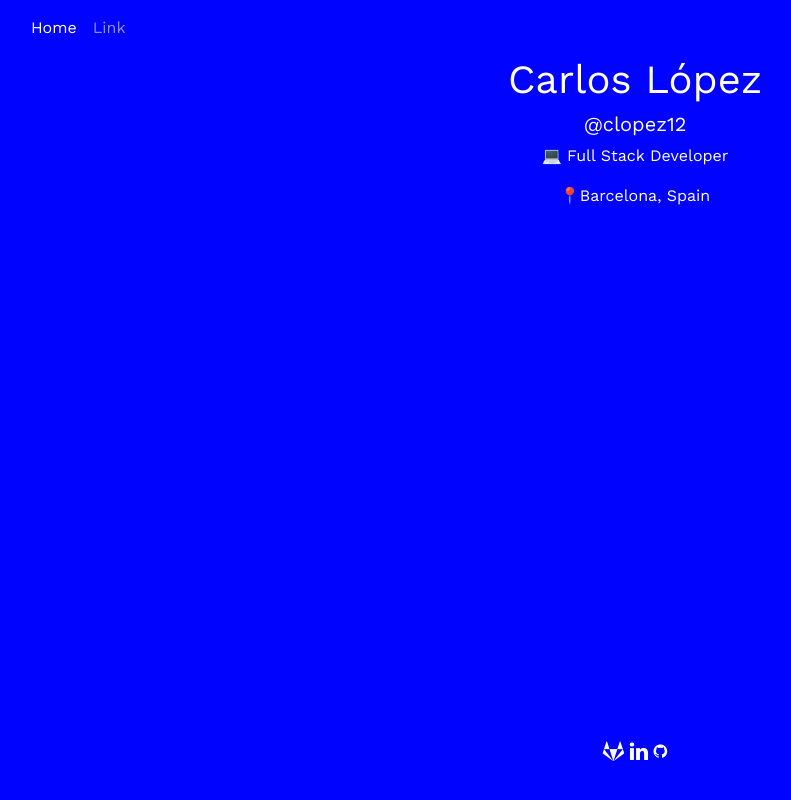
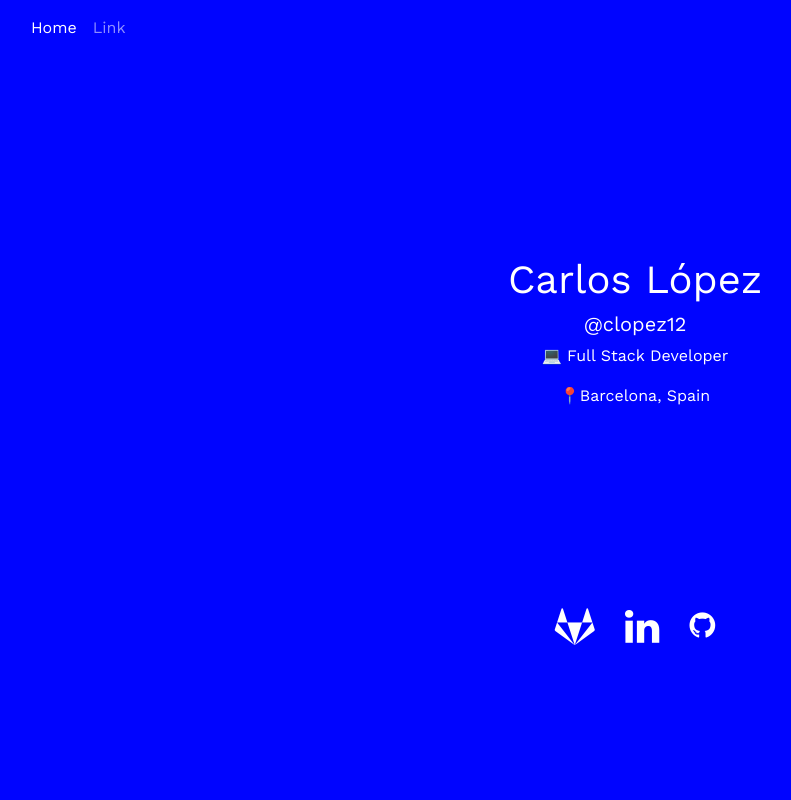
Before and after one commit to clopez7/clopez7.github.io, a plain HTML site: page index.html in a window 1280 px wide. Shown: the whole page, without its empty margins (5-796 px from the left). Drawn offline with nearby package versions, Linux system fonts and the light colour scheme.

Commit message:
Added links to html, resized icons

```diff
--- a/index.html
+++ b/index.html
@@ -62,8 +62,8 @@
     <footer class="footer">
       <div class="container links">
         <a href="https://gitlab.com/clopez12" class="fa fa-gitlab fa-lg social-icon"></a>
-        <a href="#" class="fa fa-linkedin fa-lg social-icon"></a>
-        <a href="#" class="fa fa-github fa-10x social-icon"></a>
+        <a href="https://www.linkedin.com/in/celopez12" class="fa fa-linkedin fa-lg social-icon"></a>
+        <a href="https://github.com/clopez7"  class="fa fa-github fa-10x social-icon"></a>
       </div>
     </footer>
 
--- a/styles/styles.css
+++ b/styles/styles.css
@@ -1,13 +1,15 @@
 *{
     font-family: 'Work Sans', sans-serif;
 }
+
 .call-to-action{
-
+    margin-top: 25vh;
     color: white;
     text-align: center;
 }
 .links{
     text-align: center;
+    font-size: 30px;
 }
 .main-background-color{
     background-color: rgb(0, 4, 255);
@@ -16,12 +18,13 @@
     position: absolute;
     bottom: 0;
     width: 100%;
-    height: 60px; /* Set the fixed height of the footer here */
+    height: 200px;
     color:white;
 }
 .social-icon{
     color:white;
     text-decoration: none;
+    margin: 10px;
 }
 
 /* DARK MODE */
```
